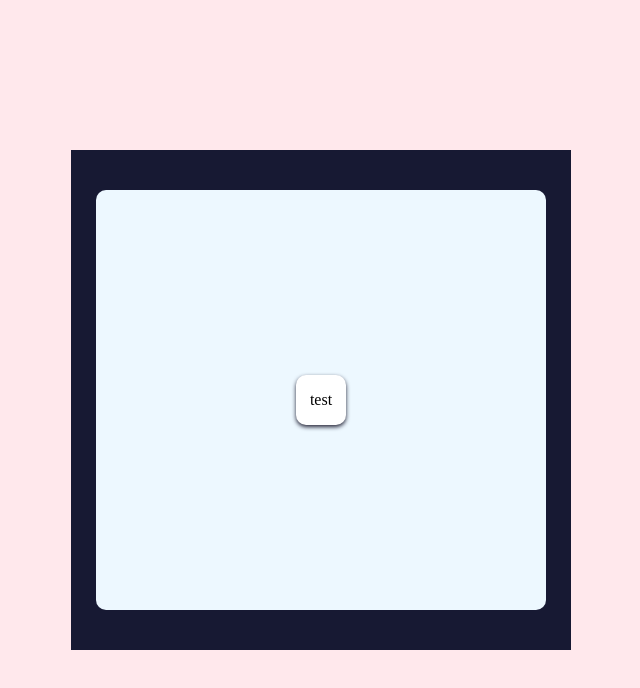
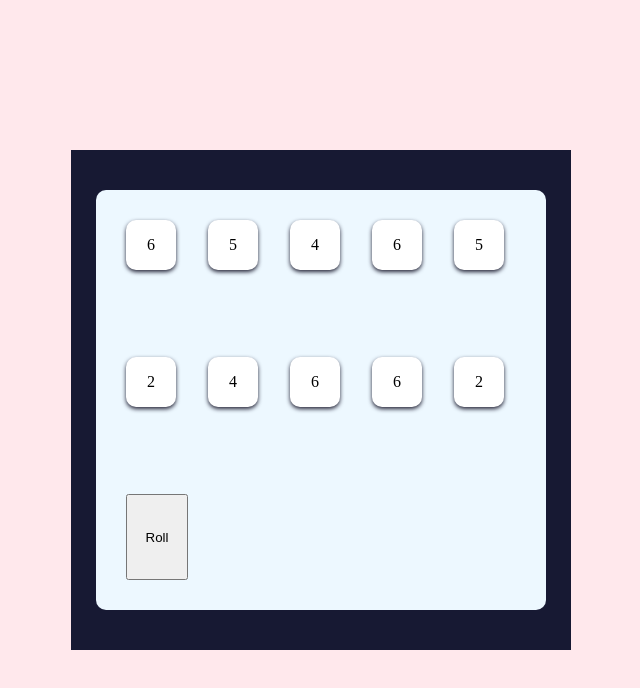
Before and after one commit to 3vilBonobo/react-tenzies-game, a React (Create React App) app: page / in a window 1280 px wide. Shown: the top 688 px of the page, without its empty margins (319-959 px from the left). Built offline with nearby package versions, Linux system fonts and the light colour scheme.

Commit message:
add roll btn

```diff
--- a/src/App.js
+++ b/src/App.js
@@ -1,10 +1,24 @@
 import Die from './components/Die';
 
 const App = () => {
+  let randomDieValues = [];
+  for (let i = 0; i < 10; i++) {
+    randomDieValues.push(Math.floor(Math.random() * 6 + 1));
+  }
+
+  const dieElements = randomDieValues.map((value, idx) => (
+    <Die value={value} key={idx} />
+  ));
+  const rollDice = () => {
+    console.log('rolled');
+  };
   return (
     <main className="App">
       <div className="game-container">
-        <Die value={'test'} />
+        {dieElements}
+        <button className="btn" type="button" onClick={rollDice}>
+          {'Roll'}
+        </button>
       </div>
     </main>
   );
--- a/src/index.css
+++ b/src/index.css
@@ -27,9 +27,10 @@
   background-color: rgb(237, 248, 255);
   width: 100%;
   height: 100%;
-  display: flex;
-  align-items: center;
-  justify-content: center;
+  display: grid;
+  grid-template: auto auto / repeat(5, 1fr);
+  gap: 20px;
+  padding: 30px;
   border-radius: 10px;
 }
 
```
